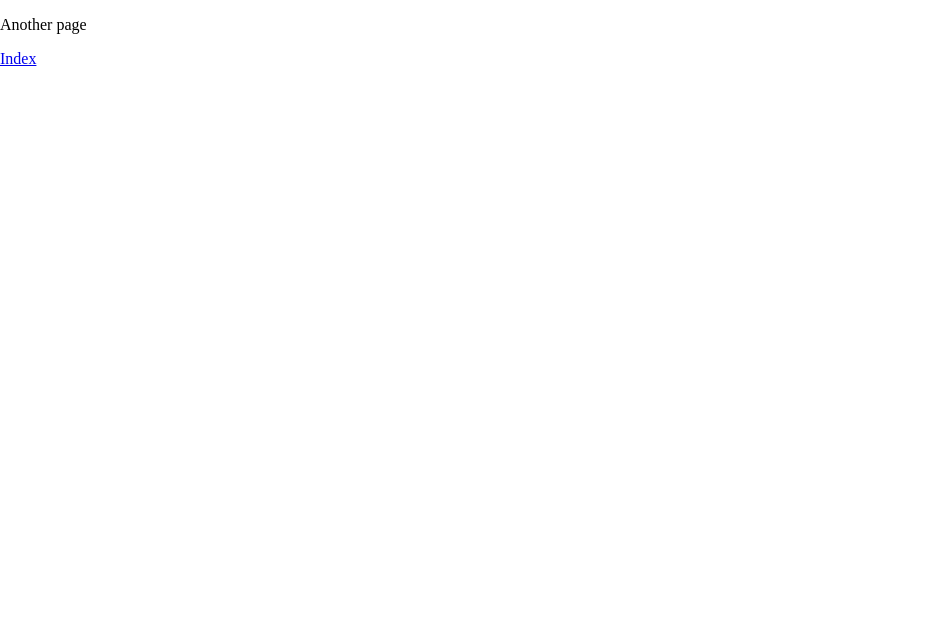
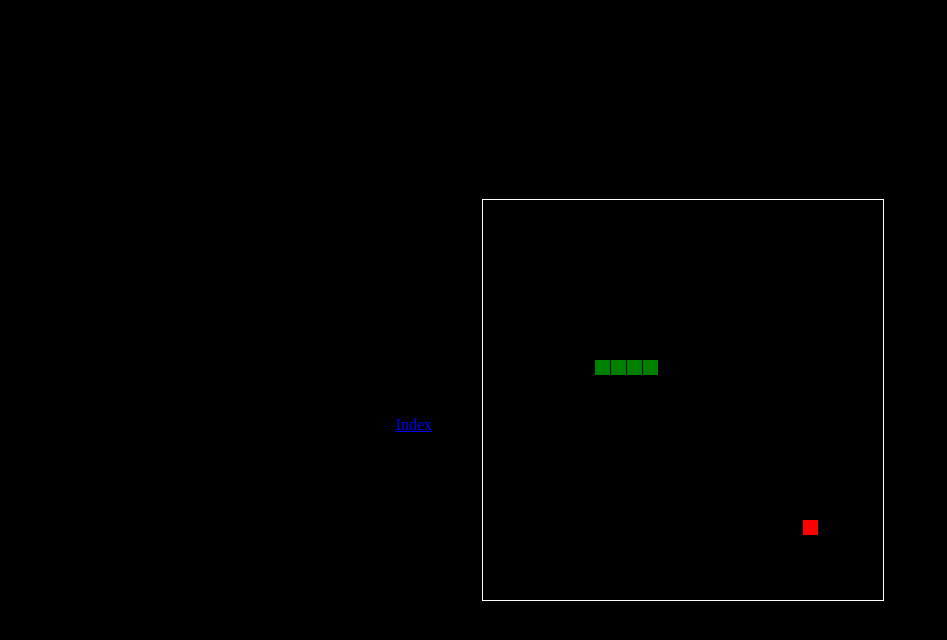
Before and after one commit to LCBOWER33/LCBOWER33.github.io, a plain HTML site: page page.html in a window 1280 px wide. Shown: the whole page, without its empty margins (0-947 px from the left). Drawn offline with nearby package versions, Linux system fonts and the light colour scheme.

Commit message:
Update page.html to have snake code

```diff
--- a/page.html
+++ b/page.html
@@ -34,3 +34,175 @@
 
 </body>
 </html>
+
+<!DOCTYPE html>
+<html>
+<head>
+  <title>Basic Snake HTML Game</title>
+  <meta charset="UTF-8">
+  <style>
+  html, body {
+    height: 100%;
+    margin: 0;
+  }
+
+  body {
+    background: black;
+    display: flex;
+    align-items: center;
+    justify-content: center;
+  }
+  canvas {
+    border: 1px solid white;
+  }
+  </style>
+</head>
+<body>
+<canvas width="400" height="400" id="game"></canvas>
+<script>
+var canvas = document.getElementById('game');
+var context = canvas.getContext('2d');
+
+// the canvas width & height, snake x & y, and the apple x & y, all need to be a multiples of the grid size in order for collision detection to work
+// (e.g. 16 * 25 = 400)
+var grid = 16;
+var count = 0;
+
+var snake = {
+  x: 160,
+  y: 160,
+
+  // snake velocity. moves one grid length every frame in either the x or y direction
+  dx: grid,
+  dy: 0,
+
+  // keep track of all grids the snake body occupies
+  cells: [],
+
+  // length of the snake. grows when eating an apple
+  maxCells: 4
+};
+var apple = {
+  x: 320,
+  y: 320
+};
+
+// get random whole numbers in a specific range
+// @see https://stackoverflow.com/a/1527820/2124254
+function getRandomInt(min, max) {
+  return Math.floor(Math.random() * (max - min)) + min;
+}
+
+// game loop
+function loop() {
+  requestAnimationFrame(loop);
+
+  // slow game loop to 15 fps instead of 60 (60/15 = 4)
+  if (++count < 4) {
+    return;
+  }
+
+  count = 0;
+  context.clearRect(0,0,canvas.width,canvas.height);
+
+  // move snake by it's velocity
+  snake.x += snake.dx;
+  snake.y += snake.dy;
+
+  // wrap snake position horizontally on edge of screen
+  if (snake.x < 0) {
+    snake.x = canvas.width - grid;
+  }
+  else if (snake.x >= canvas.width) {
+    snake.x = 0;
+  }
+
+  // wrap snake position vertically on edge of screen
+  if (snake.y < 0) {
+    snake.y = canvas.height - grid;
+  }
+  else if (snake.y >= canvas.height) {
+    snake.y = 0;
+  }
+
+  // keep track of where snake has been. front of the array is always the head
+  snake.cells.unshift({x: snake.x, y: snake.y});
+
+  // remove cells as we move away from them
+  if (snake.cells.length > snake.maxCells) {
+    snake.cells.pop();
+  }
+
+  // draw apple
+  context.fillStyle = 'red';
+  context.fillRect(apple.x, apple.y, grid-1, grid-1);
+
+  // draw snake one cell at a time
+  context.fillStyle = 'green';
+  snake.cells.forEach(function(cell, index) {
+
+    // drawing 1 px smaller than the grid creates a grid effect in the snake body so you can see how long it is
+    context.fillRect(cell.x, cell.y, grid-1, grid-1);
+
+    // snake ate apple
+    if (cell.x === apple.x && cell.y === apple.y) {
+      snake.maxCells++;
+
+      // canvas is 400x400 which is 25x25 grids
+      apple.x = getRandomInt(0, 25) * grid;
+      apple.y = getRandomInt(0, 25) * grid;
+    }
+
+    // check collision with all cells after this one (modified bubble sort)
+    for (var i = index + 1; i < snake.cells.length; i++) {
+
+      // snake occupies same space as a body part. reset game
+      if (cell.x === snake.cells[i].x && cell.y === snake.cells[i].y) {
+        snake.x = 160;
+        snake.y = 160;
+        snake.cells = [];
+        snake.maxCells = 4;
+        snake.dx = grid;
+        snake.dy = 0;
+
+        apple.x = getRandomInt(0, 25) * grid;
+        apple.y = getRandomInt(0, 25) * grid;
+      }
+    }
+  });
+}
+
+// listen to keyboard events to move the snake
+document.addEventListener('keydown', function(e) {
+  // prevent snake from backtracking on itself by checking that it's
+  // not already moving on the same axis (pressing left while moving
+  // left won't do anything, and pressing right while moving left
+  // shouldn't let you collide with your own body)
+
+  // left arrow key
+  if (e.which === 37 && snake.dx === 0) {
+    snake.dx = -grid;
+    snake.dy = 0;
+  }
+  // up arrow key
+  else if (e.which === 38 && snake.dy === 0) {
+    snake.dy = -grid;
+    snake.dx = 0;
+  }
+  // right arrow key
+  else if (e.which === 39 && snake.dx === 0) {
+    snake.dx = grid;
+    snake.dy = 0;
+  }
+  // down arrow key
+  else if (e.which === 40 && snake.dy === 0) {
+    snake.dy = grid;
+    snake.dx = 0;
+  }
+});
+
+// start the game
+requestAnimationFrame(loop);
+</script>
+</body>
+</html>
```
